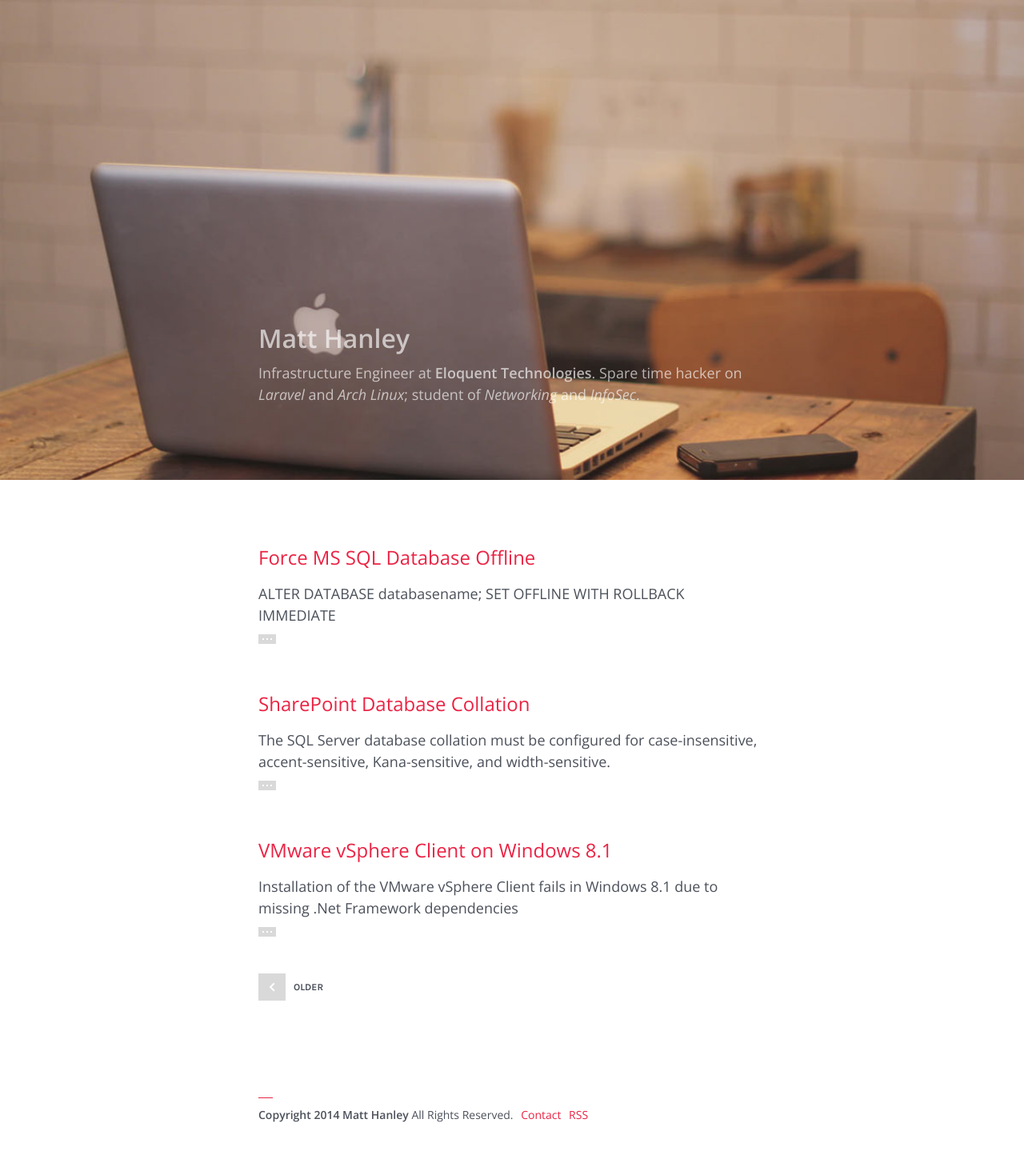
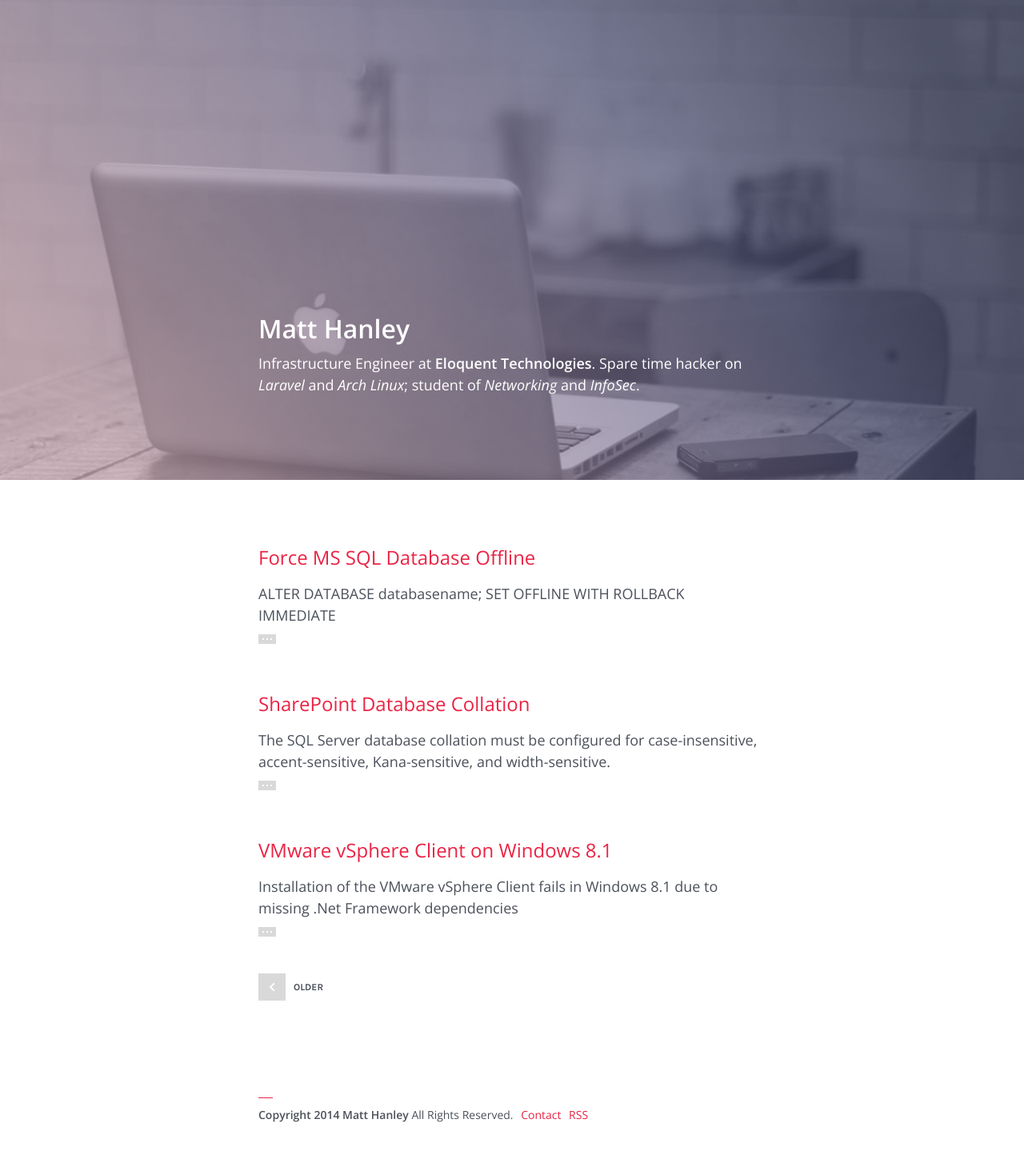
Before and after one commit to matthanley/matthanley.github.io, a Jekyll site: the page built from index.html, in a window 1280 px wide. Shown: the whole page at 80% size. Built offline with Jekyll 4.4.1, drawn with Linux system fonts in a browser that asks for light colours; the list of posts is cut into pages by our own code.

Commit message:
Style changes to fix erratic transitions

```diff
--- a/assets/styles.css
+++ b/assets/styles.css
@@ -325,7 +325,7 @@ body > header {
     .content article header .overlay {
         width: 100%;
         height: 700px;
-        opacity: 0.15;
+        opacity: 0.45;
         background-repeat: no-repeat;
         background-position: 50% 0;
         background-size: cover;
@@ -336,14 +336,15 @@ body > header {
         -moz-transition: opacity 0.35s ease-in-out;
         -o-transition: opacity 0.35s ease-in-out;
         transition: opacity 0.35s ease-in-out; }
-
+/*
 .content article header:hover .overlay {
-    opacity: 1;
+    opacity: 0.6;
     -webkit-filter: saturate(100%);
     -moz-filter: saturate(100%);
     -o-filter: saturate(100%); }
-
+*/
 .content article header .excerpt {
+    opacity: 0.8;
     width: 634px;
     position: absolute;
     bottom: 95px;
@@ -372,15 +373,20 @@ body > header {
     .content article header .excerpt .meta { font-size: 0.875rem }
 
 .content article header:hover .excerpt {
-    opacity: 0.65;
-    -webkit-transform: translate3d(0, 12px, 0);
+    opacity: 1;
+    /*-webkit-transform: translate3d(0, 12px, 0);
     -moz-transform: translate3d(0, 12px, 0);
     -o-transform: translate3d(0, 12px, 0);
-    transform: translate3d(0, 12px, 0);
+    transform: translate3d(0, 12px, 0);*/
     -webkit-transition: all 0.4s ease-in-out;
     -moz-transition: all 0.4s ease-in-out;
     -o-transition: all 0.4s ease-in-out;
     transition: all 0.4s ease-in-out; }
+
+.content article header:hover .excerpt h1 a {
+    opacity: 1; }
+.content article header .excerpt h1 a:hover:after {
+    content: " \2190" }
 
 .content article header .scroll {
     display: none;
```
